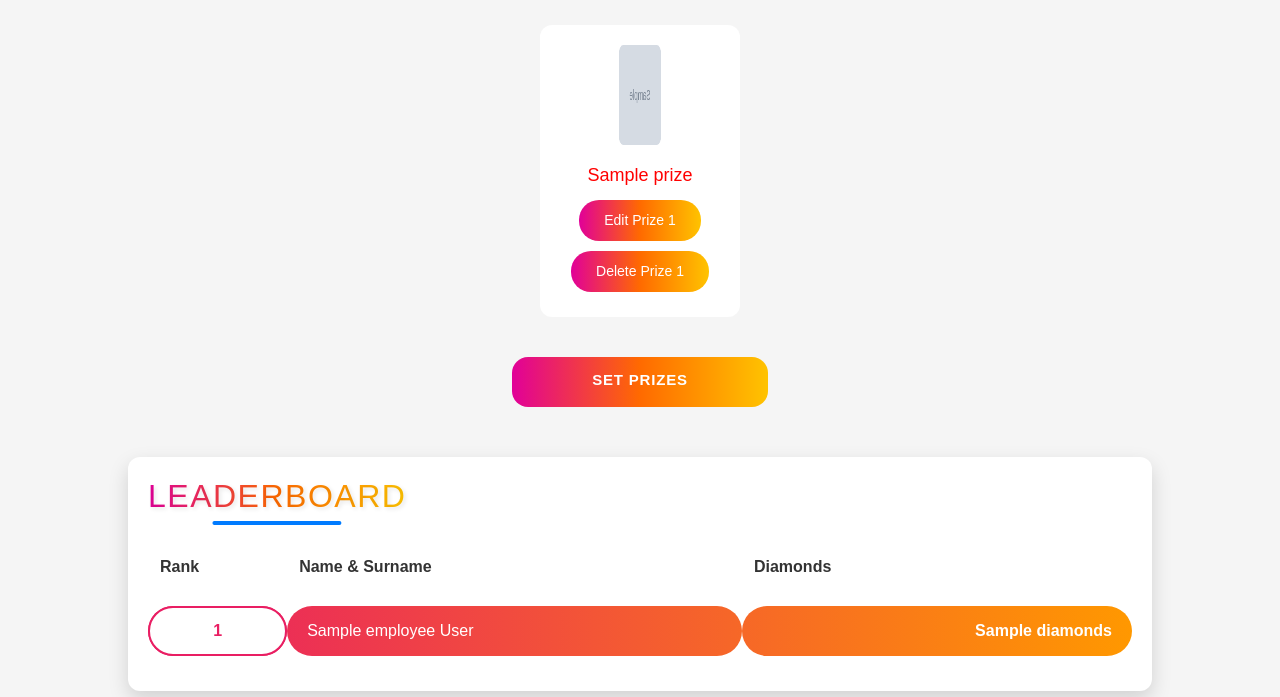
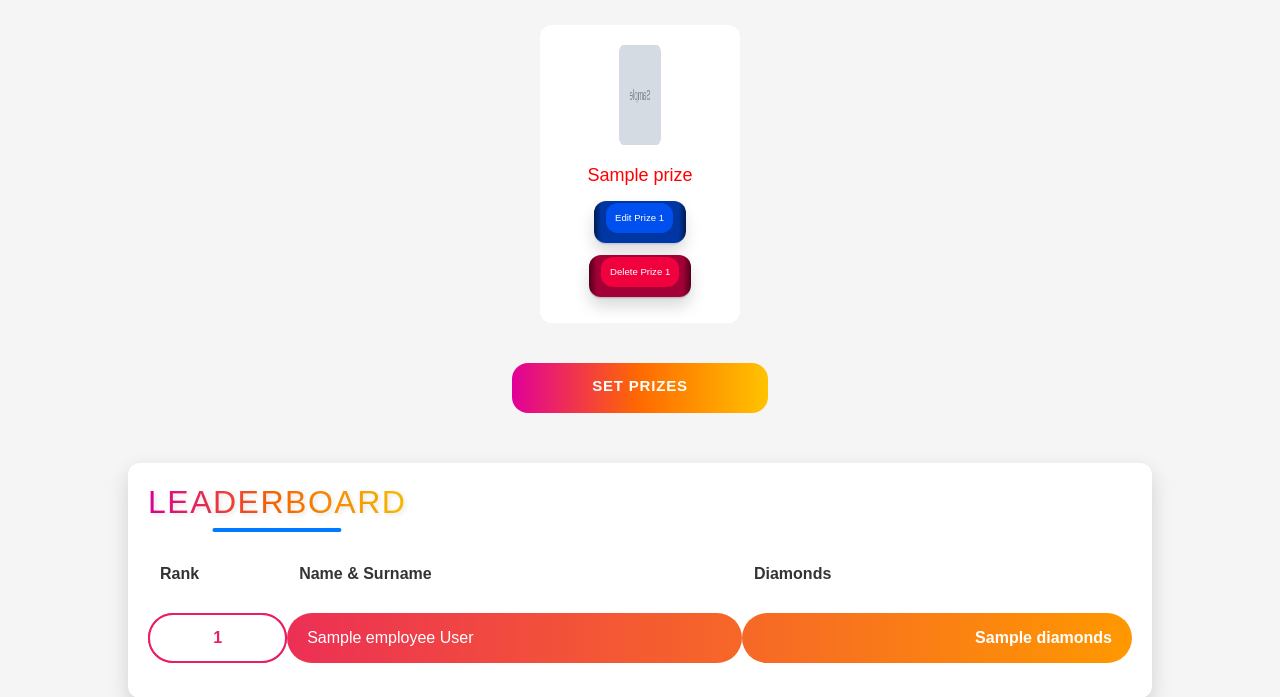
Before and after one commit to dinarazhaki/HobbyHub_diploma, a Django app: template back_hobbyhub/events/templates/leaderboard_show.html in a window 1280 px wide. Shown: the part 277-974 px from the top of the page. Run offline with Django 5.2, Linux system fonts and the light colour scheme; the template is opened without the code that fills it: most values are stand-ins (such as "Sample title", 1, 10 or a date in 2020); grey boxes marked "Sample" are stand-in pictures; some web fonts are replaced.

Commit message:
button css

```diff
--- a/back_hobbyhub/events/static/css/leaderboard.css
+++ b/back_hobbyhub/events/static/css/leaderboard.css
@@ -336,3 +336,170 @@ h2::after {
 .prize .btn {
     margin: 5px;
 }
+
+/*Prize Buttons*/
+
+.delete-prize-btn{
+    position: relative;
+    border: none;
+    background: transparent;
+    padding: 0;
+    cursor: pointer;
+    outline-offset: 4px;
+    transition: filter 250ms;
+    user-select: none;
+    touch-action: manipulation;
+}
+.edit-prize-btn{
+    position: relative;
+    border: none;
+    background: transparent;
+    padding: 0;
+    cursor: pointer;
+    outline-offset: 4px;
+    transition: filter 250ms;
+    user-select: none;
+    touch-action: manipulation;
+}
+.edit-prize-btn .edge{
+    position: absolute;
+    top: 0;
+    left: 0;
+    width: 100%;
+    height: 100%;
+    border-radius: 12px;
+    background: linear-gradient(
+       to left,
+       hsl(220deg 100% 16%) 0%,
+       hsl(220deg 100% 32%) 8%,
+       hsl(220deg 100% 32%) 92%,
+       hsl(220deg 100% 16%) 100%
+     );
+}
+.edit-prize-btn .shadow{
+    position: absolute;
+    top: 0;
+    left: 0;
+    width: 100%;
+    height: 100%;
+    border-radius: 12px;
+    background: hsl(220deg 100% 20% / 0.25); /* Dark blue shadow */
+    will-change: transform;
+    transform: translateY(1.5px);
+    transition: transform 600ms cubic-bezier(.3, .7, .4, 1);
+}
+
+.shadow {
+    position: absolute;
+    top: 0;
+    left: 0;
+    width: 100%;
+    height: 100%;
+    border-radius: 12px;
+    background: hsl(0deg 0% 0% / 0.25);
+    will-change: transform;
+    transform: translateY(1.5px);
+    transition: transform
+       600ms
+       cubic-bezier(.3, .7, .4, 1);
+   }
+
+   .edge {
+    position: absolute;
+    top: 0;
+    left: 0;
+    width: 100%;
+    height: 100%;
+    border-radius: 12px;
+    background: linear-gradient(
+       to left,
+       hsl(340deg 100% 16%) 0%,
+       hsl(340deg 100% 32%) 8%,
+       hsl(340deg 100% 32%) 92%,
+       hsl(340deg 100% 16%) 100%
+     );
+   }
+
+   .front {
+    display: block;
+    position: relative;
+    padding: 8px 9px;
+    border-radius: 12px;
+    font-size: 0.6rem;
+    color: white;
+    background: hsl(345deg 100% 47%);
+    will-change: transform;
+    transform: translateY(-4px);
+    transition: transform
+       600ms
+       cubic-bezier(.3, .7, .4, 1);
+   }
+
+.edit-prize-btn .front {
+    display: block;
+    position: relative;
+    padding: 8px 9px;
+    border-radius: 12px;
+    font-size: 0.6rem;
+    color: white;
+    background: hsl(220deg 100% 47%);
+    will-change: transform;
+    transform: translateY(-4px);
+    transition: transform 600ms cubic-bezier(.3, .7, .4, 1);
+
+ }
+
+.delete-prize-btn:hover{
+    filter: brightness(110%);
+}
+.delete-prize-btn:hover .front{
+    transform: translateY(-6px);
+    transition: transform
+       250ms
+       cubic-bezier(.3, .7, .4, 1.5);
+}
+.delete-prize-btn:active .front {
+    transform: translateY(-2px);
+    transition: transform 34ms;
+}
+.delete-prize-btn:hover .shadow {
+    transform: translateY(4px);
+    transition: transform
+       250ms
+       cubic-bezier(.3, .7, .4, 1.5);
+}
+.delete-prize-btn:active .shadow {
+    transform: translateY(1px);
+    transition: transform 34ms;
+}
+.delete-prize-btn:focus:not(:focus-visible) {
+    outline: none;
+}
+.edit-prize-btn:hover {
+    filter: brightness(110%);
+}
+
+.edit-prize-btn:hover .front {
+    transform: translateY(-6px);
+    transition: transform 250ms cubic-bezier(.3, .7, .4, 1.5);
+}
+
+.edit-prize-btn:active .front {
+    transform: translateY(-2px);
+    transition: transform 34ms;
+}
+
+.edit-prize-btn:hover .shadow {
+    transform: translateY(4px);
+    transition: transform 250ms cubic-bezier(.3, .7, .4, 1.5);
+    background: hsl(220deg 100% 20% / 0.25); /* Blue-tinted shadow */
+}
+
+.edit-prize-btn:active .shadow {
+    transform: translateY(1px);
+    transition: transform 34ms;
+}
+
+.edit-prize-btn:focus:not(:focus-visible) {
+    outline: none;
+}
--- a/back_hobbyhub/events/templates/leaderboard_show.html
+++ b/back_hobbyhub/events/templates/leaderboard_show.html
@@ -47,7 +47,7 @@
             <div class="prize prize-{{ prize.rank }}">
                 <img src="{{ prize.image.url }}" alt="{{ prize.name }}">
                 <h3>{{ prize.name }}</h3>
-                <button type="button" class="btn btn-gradient edit-prize-btn"
+                <button type="button" class="btn edit-prize-btn"
                         data-bs-toggle="modal"
                         data-bs-target="#editPrizeModal"
                         data-prize-id="{{ prize.id }}"
@@ -55,12 +55,17 @@
                         data-prize-description="{{ prize.description }}"
                         data-prize-rank="{{ prize.rank }}"
                         data-prize-image="{{ prize.image.url }}">
-                    Edit Prize {{ prize.rank }}
+                        <span class="shadow"></span>
+                        <span class="edge"></span>
+                        <span class="front text"> Edit Prize {{ prize.rank }}</span>
                 </button>
-                <button type="button" class="btn btn-gradient delete-prize-btn"
+                <button type="button" class="btn delete-prize-btn"
                         data-bs-toggle="modal"
                         data-bs-target="#deletePrizeModal"
-                        data-prize-id="{{ prize.id }}">Delete Prize {{ prize.rank }}
+                        data-prize-id="{{ prize.id }}">
+                        <span class="shadow"></span>
+                        <span class="edge"></span>
+                        <span class="front text">Delete Prize {{ prize.rank }}</span>
                 </button>
             </div>
             {% endfor %}
@@ -88,7 +93,7 @@
                     <tr>
                         <td>{{ forloop.counter }}</td>
                         <td>{{ employee.name }} {{ employee.last_name }}</td>
-                        <td>{{ employee.diamonds }}</td>
+                        <td>{{ employee.diamonds }} </td>
                     </tr>
                     {% endfor %}
                 </tbody>
@@ -204,7 +209,7 @@
                     <h5>Links</h5>
                     <ul>
                         <li><a href="#">Home</a></li>
-                        <li><a href="#">Activities</a></li>
+                        <li><a href="{% url 'activities' %}">Activities</a></li>
                         <li><a href="#">Challenges</a></li>
                         <li><a href="#">Leaderboard</a></li>
                         <li><a href="#">Profile Lookup</a></li>
```
